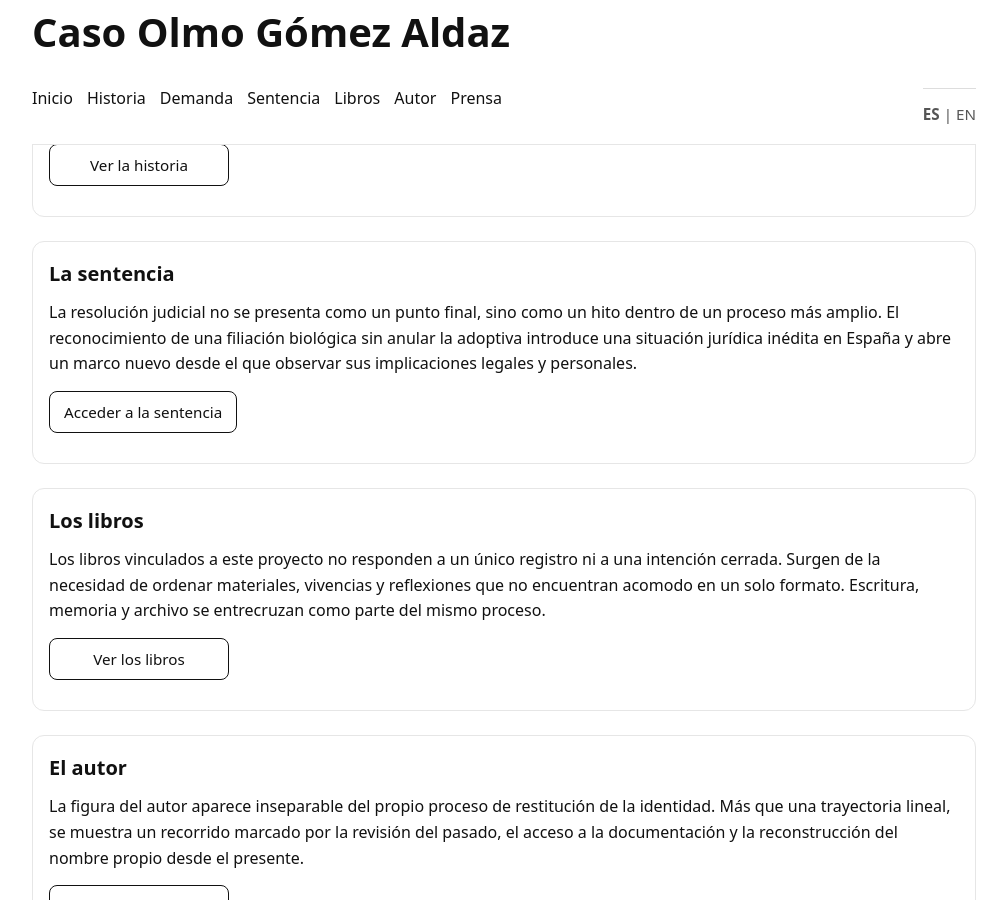
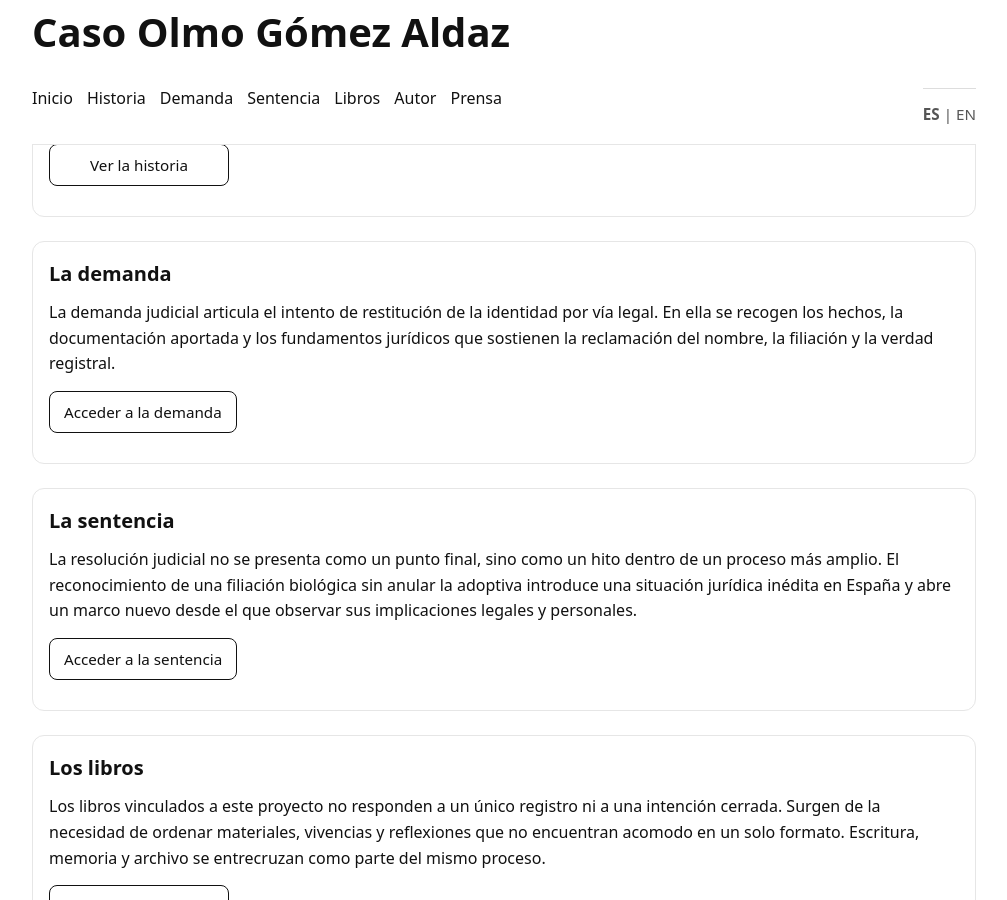
Before and after one commit to olmogaldaz/olmogaldaz.github.io, a Jekyll site: the page built from es/index.html, in a window 1280 px wide and 900 px high, scrolled down 387 px. Shown: the whole window, without its empty margins (136-1143 px from the left). Built offline with Jekyll 4.4.1, drawn with Linux system fonts in a browser that asks for light colours.

Commit message:
Update index.html

```diff
--- a/es/index.html
+++ b/es/index.html
@@ -30,6 +30,19 @@ description: Proyecto personal y documental sobre la restitución judicial de la
       <p>
         <a class="cta" href="/es/caso/">
           Ver la historia
+        </a>
+      </p>
+    </div>
+
+    <!-- DEMANDA -->
+    <div class="card">
+      <h2>La demanda</h2>
+      <p>
+        La demanda judicial articula el intento de restitución de la identidad por vía legal. En ella se recogen los hechos, la documentación aportada y los fundamentos jurídicos que sostienen la reclamación del nombre, la filiación y la verdad registral.
+      </p>
+      <p>
+        <a class="cta" href="/es/demanda/">
+          Acceder a la demanda
         </a>
       </p>
     </div>
```
